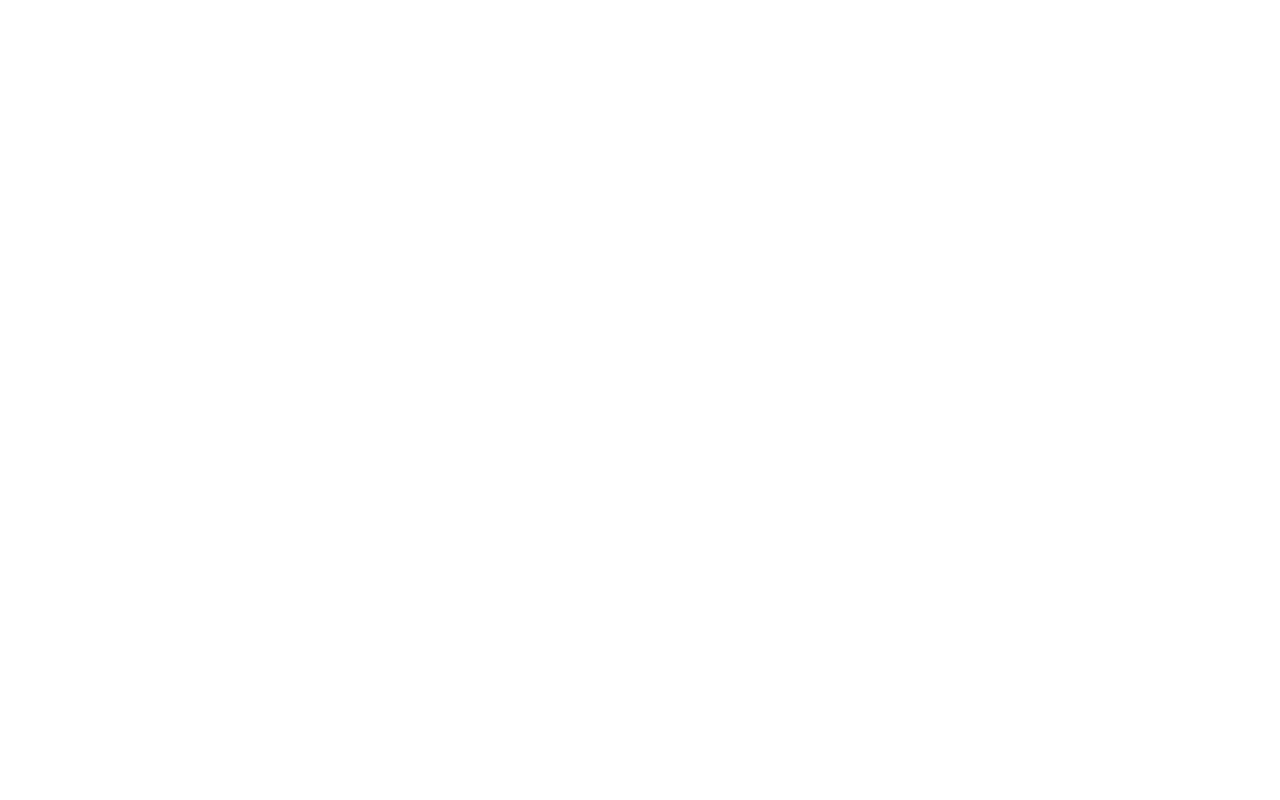
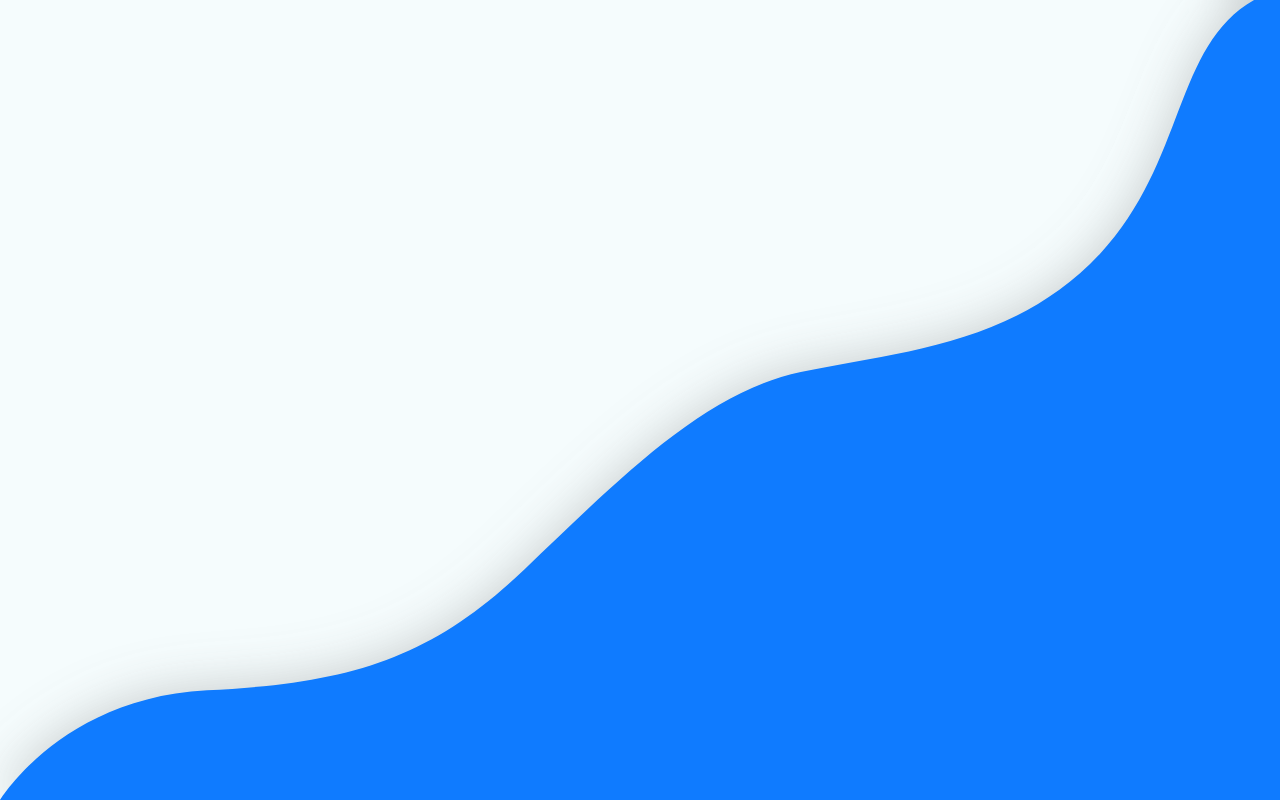
Before and after one commit to GeniaBb/SmartWorld-Academy-1st-task, a website: page index.html in a window 1280 px wide. Drawn offline with Linux system fonts and the light colour scheme.

Commit message:
Добавлен фон для header

```diff
--- a/index.html
+++ b/index.html
@@ -7,6 +7,8 @@
     <link rel="stylesheet" href="./styles/style.css">
 </head>
 <body>
+    <header class="page-header">
 
+    </header>
 </body>
 </html>
--- a/styles/style.scss
+++ b/styles/style.scss
@@ -0,0 +1,14 @@
+$header-background-color: #f5fcfd;
+
+body {
+    padding: 0;
+    margin: 0;
+}
+
+.page-header {
+    background-image: url('../img/Shape_1.svg');
+    background-color: $header-background-color;
+    background-size: cover;
+    width: 100%;
+    height: 100vh;
+}
```
Also changed, not shown: img/Shape_1.svg (added), styles/style.css, 1 other file.
